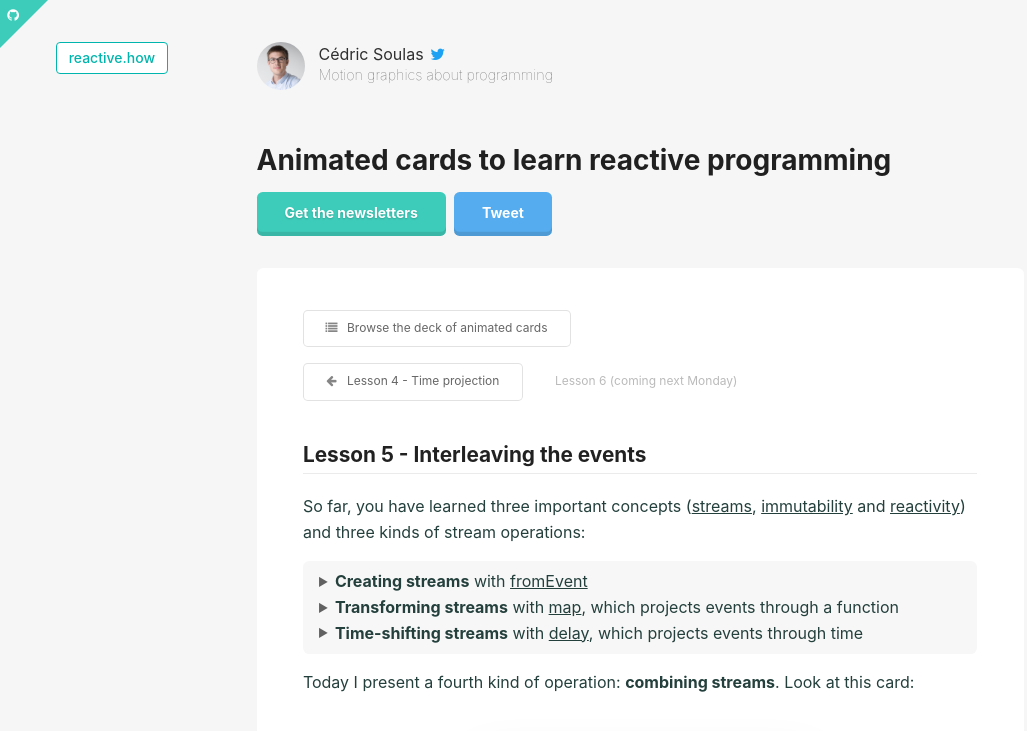
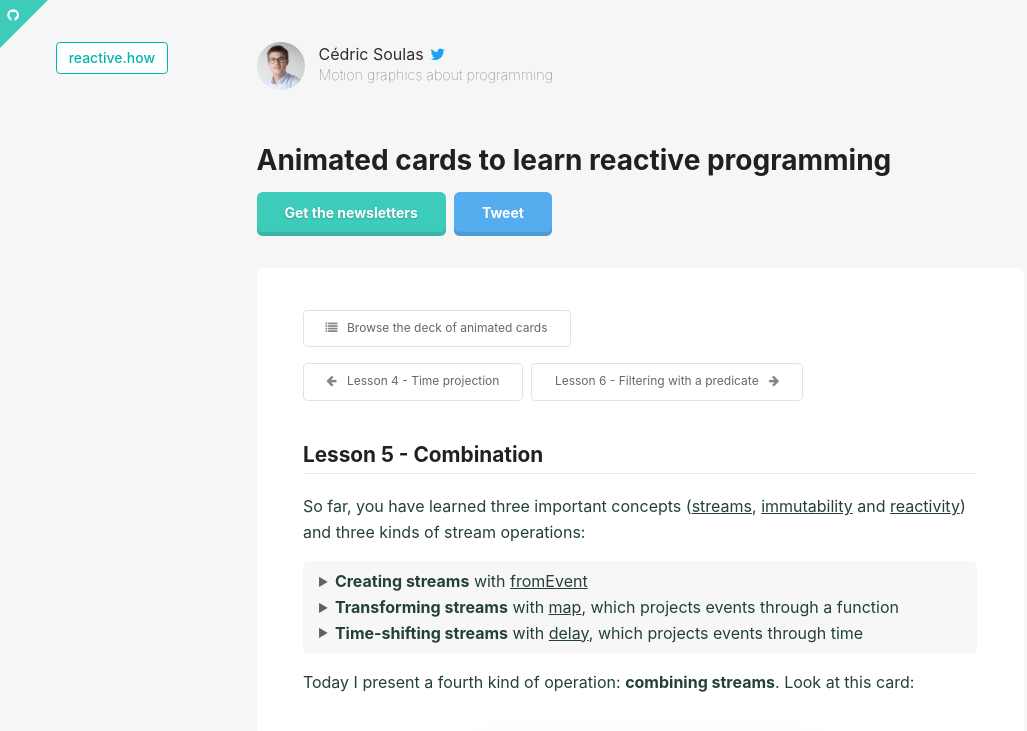
Before and after one commit to cedricss/reactive.how, a Jekyll site: the page built from merge.md, in a window 1280 px wide and 1400 px high, cut to the strip 0-748 px from the top of the window. Shown: the top 731 px of the strip, without its empty margins (0-1027 px from the left). Built offline with Jekyll 4.4.1, drawn with Linux system fonts in a browser that asks for light colours; some of the changed text lies outside the part shown.

Commit message:
Update links and title on lesson 5

```diff
--- a/merge.md
+++ b/merge.md
@@ -12,11 +12,11 @@ preview_image_alt: Interleave events of multiple streams (merge)
 <a class="ui basic tiny button" href="/delay">
     <i class="arrow left icon"></i> Lesson 4 - Time projection
 </a>
-<a class="ui basic disabled tiny button" href="#subscribe">
-    Lesson 6 (coming next Monday)
+<a class="ui basic tiny button" href="/filter">
+     Lesson 6 - Filtering with a predicate <i class="arrow right icon"></i>
 </a>
 
-## Lesson 5 - Interleaving the events
+## Lesson 5 - Combination
 
 So far, you have learned three important concepts ([streams](/fromEvent), [immutability](/map) and [reactivity](/listen)) and three kinds of stream operations:
 
@@ -40,8 +40,8 @@ This is the first time in this course you've worked with two input streams. Cool
 <a class="ui basic tiny button" href="/delay">
     <i class="arrow left icon"></i> Lesson 4 - Time projection
 </a>
-<a class="ui basic disabled tiny button" href="#subscribe">
-    Lesson 6 (coming next Monday)
+<a class="ui basic tiny button" href="/filter">
+     Lesson 6 - Filtering with a predicate <i class="arrow right icon"></i>
 </a>
 
 {% include back_home.html %}
```
